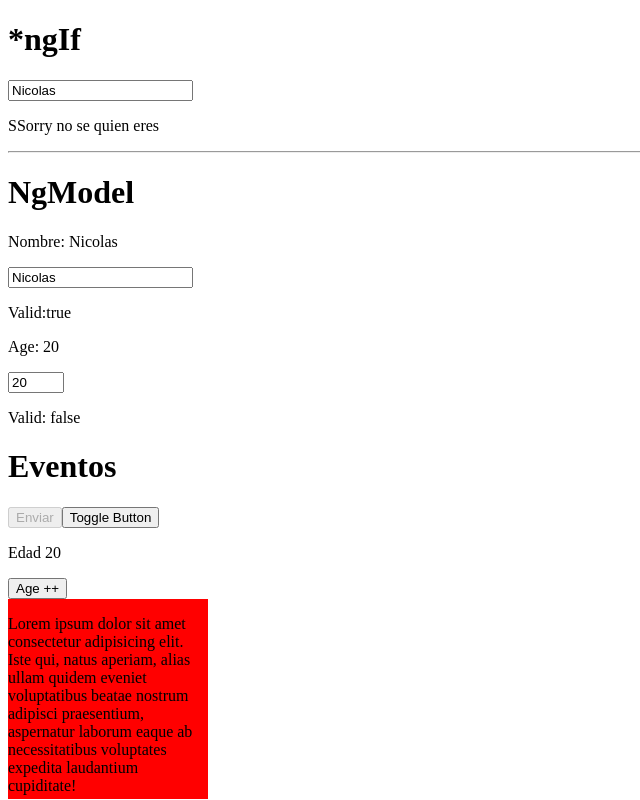
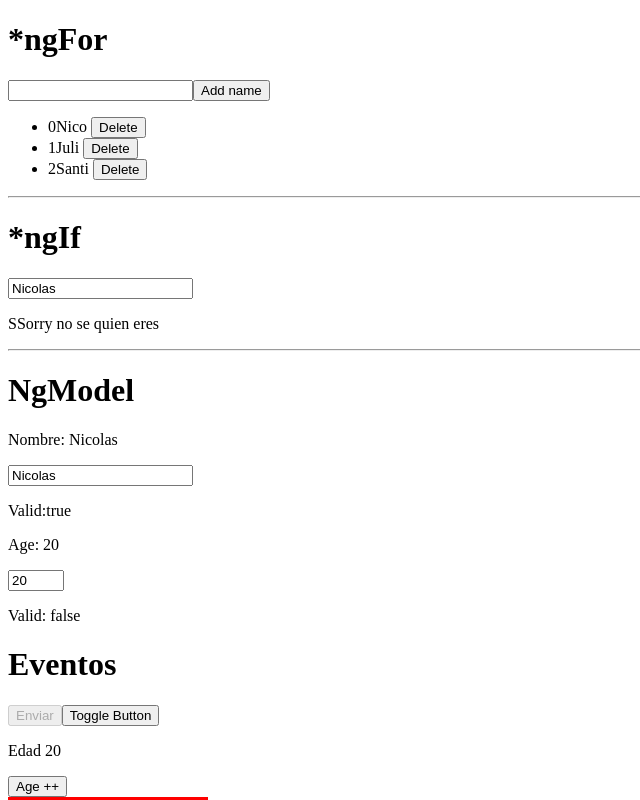
Before and after one commit to fernandojosecc/angular-fundamentals, an Angular app: page / in a window 1280 px wide. Shown: the top 800 px of the page, without its empty margins (0-640 px from the left). Built offline with nearby package versions, Linux system fonts and the light colour scheme.

Commit message:
Usando ngFor

```diff
--- a/src/app/app.component.html
+++ b/src/app/app.component.html
@@ -1,3 +1,15 @@
+<h1>*ngFor</h1>
+<input type="text" required [(ngModel)]="newName"/>
+<button (click)="addName()">Add name</button>
+<ul>
+  <li *ngIf="names.length ===0">No hay nombres</li>
+  <li *ngFor="let name of names; index as i">
+    {{i}}{{ name }}
+    <button (click)="deleteName(i)">Delete</button>
+  </li>
+</ul>
+<hr/>
+
 <h1>*ngIf</h1>
 <input type="text" required [(ngModel)]="person.name"/>
 <p *ngIf="person.name === 'nicolas' ">Soy Nicolas</p>
--- a/src/app/app.component.ts
+++ b/src/app/app.component.ts
@@ -16,6 +16,42 @@ export class AppComponent {
     avatar:'https://depor.com/resizer/zYAewNYe84T1H3sm_y61ClAywWI=/1200x900/smart/filters:format(jpeg):quality(75)/cloudfront-us-east-1.images.arcpublishing.com/elcomercio/K74I6DN7S5HDZKGZMZ7SJX5ARE.jpg',
   }
 
+  names: string[] =['Nico','Juli','Santi'];
+  newName = '';
+  products = [
+    {
+      name: 'EL mejor juguete',
+      price: 565,
+      image: './assets/images/toy.jpg',
+      category: 'all',
+    },
+    {
+      name: 'Bicicleta casi nueva',
+      price: 356,
+      image: './assets/images/bike.jpg'
+    },
+    {
+      name: 'Colleción de albumnes',
+      price: 34,
+      image: './assets/images/album.jpg'
+    },
+    {
+      name: 'Mis libros',
+      price: 23,
+      image: './assets/images/books.jpg'
+    },
+    {
+      name: 'Casa para perro',
+      price: 34,
+      image: './assets/images/house.jpg'
+    },
+    {
+      name: 'Gafas',
+      price: 3434,
+      image: './assets/images/glasses.jpg'
+    }
+  ]
+
   toggleButton(){
     this.btnDisabled = !this.btnDisabled;
   }
@@ -33,4 +69,13 @@ export class AppComponent {
     this.person.name = element.value;
 
   }
+
+  addName(){
+    this.names.push(this.newName);
+    this.newName = '';
+  }
+
+  deleteName(index:number){
+    this.names.splice(index,1);
+  }
 }
```
